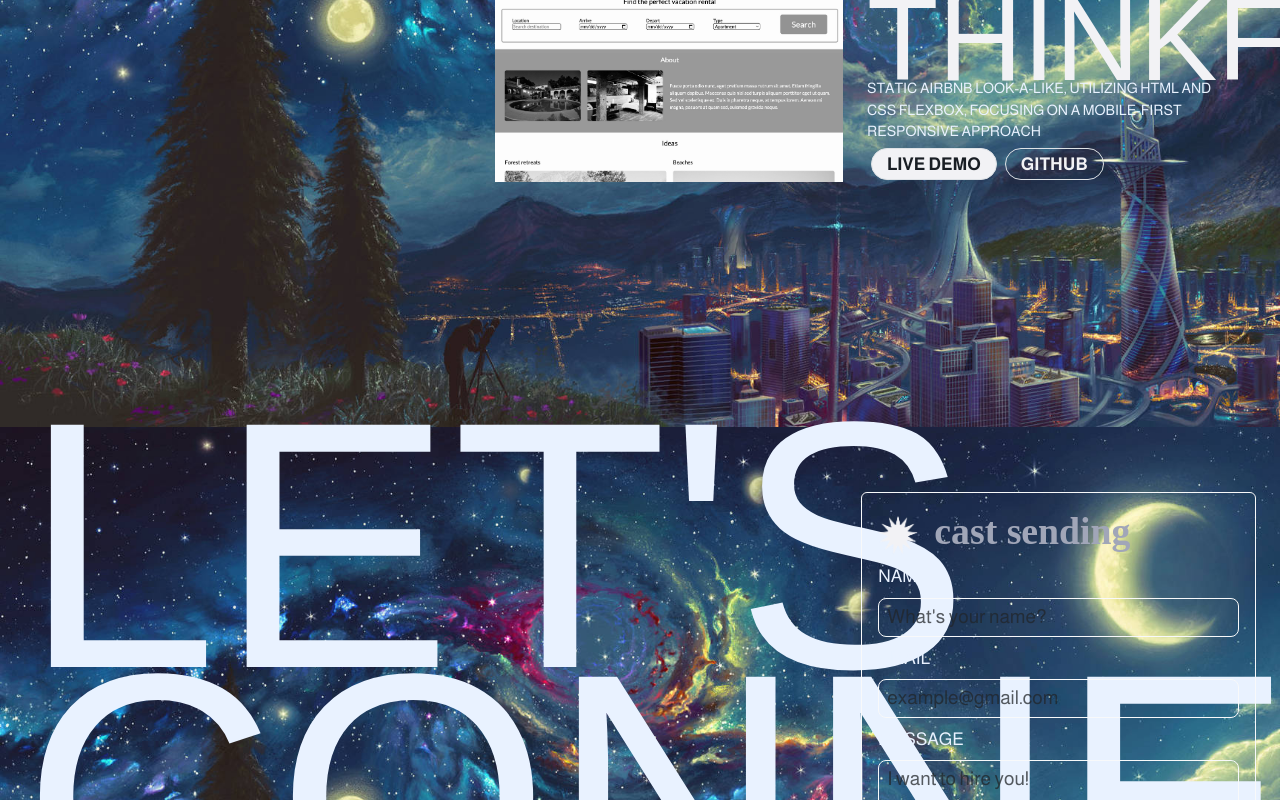
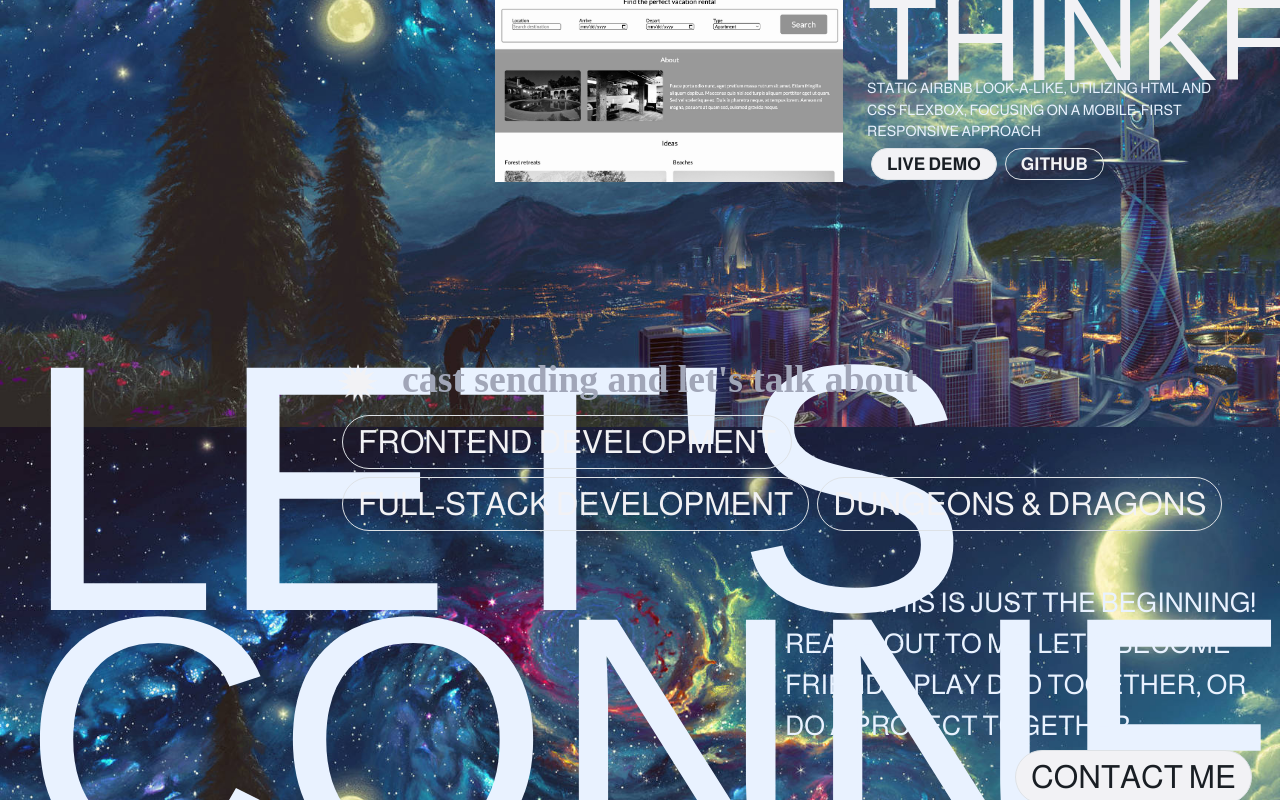
Before and after one commit to petrihcour/vanessa-portfolio, a React (Create React App) app: page / in a window 1280 px wide. Shown: the part 4373-5173 px from the top of the page. Built offline with nearby package versions, Linux system fonts and the light colour scheme; a web font is replaced by a local one.

Commit message:
general layout of sending component completed with buttons

```diff
--- a/src/components/Sending.js
+++ b/src/components/Sending.js
@@ -1,161 +1,79 @@
-import React, { useRef, useState } from "react";
+import React from "react";
 import MarqueeButton from "../animations/MarqueeButton";
 import "../styles/Sending.css";
 import star from "../images/accents/star.png";
-import emailjs from "@emailjs/browser";
+// import emailjs from "@emailjs/browser";
 
 // consider removing form and applying buttons to contact me instead.
 // underneath sending, let's connect, add footer still in sending with linkedin, github, etc...
 
 export const Sending = () => {
-  const formRef = useRef();
-  const [form, setForm] = useState({ name: "", email: "", message: "" });
-  const [loading, setLoading] = useState(false);
-
-  const handleChange = (event) => {
-    const { name, value } = event.target;
-    setForm({
-      ...form,
-      [name]: value,
-    });
-  };
-
-  const handleSubmit = (event) => {
-    event.preventDefault();
-    setLoading(true);
-
-    emailjs
-      .sendForm(
-        "service_2l8691d",
-        "template_xxnpv2p",
-        formRef.current,
-        "TCLTbBBqLyWifVTbK"
-      )
-      .then(
-        () => {
-          setLoading(false);
-          alert(
-            "Thank you for your message. I will get back to you as soon as possible."
-          );
-          setForm({
-            name: "",
-            email: "",
-            message: "",
-          });
-        },
-        (error) => {
-          setLoading(false);
-          console.log(error);
-          alert("Something went wrong. Please try again.");
-        }
-      );
-  };
+  const contactData = [
+    {
+      name: "Frontend Development",
+      link: "mailto:letitbe24@yahoo.com?subject=I'm looking for a Frontend Developer. Let's talk!",
+    },
+    {
+      name: "Full-Stack Development",
+      link: "mailto:letitbe24@yahoo.com?subject=I'm looking for a Full-Stack Developer. Let's talk!",
+    },
+    {
+      name: "Dungeons & Dragons",
+      link: "mailto:letitbe24@yahoo.com?subject=Wanna play D&D?",
+    },
+  ];
 
   return (
     <div id="sending" className="container-fluid mt-5 pt-5">
       <div className="justify-content-lg-between row">
-        <div className="text-uppercase col-lg-6 align-content-end">
+        <div className="text-uppercase col-lg-3 align-content-end">
           <h1 className="home-i-am">Let's</h1>
           <h1 className="home-title-vanessa sending-title-connect mb-0">
             Connect
           </h1>
         </div>
-        <div className="col-xl-4 col-lg-5 align-content-center">
-          <form
-            ref={formRef}
-            className="card border-light"
-            onSubmit={handleSubmit}
-            style={{ backgroundColor: "transparent" }}
-          >
-            <div className="card-body">
-              <h4 className="accent text-lowercase">
-              <img
-              src={star}
-              alt="13 pointed star"
-              className="star-img me-3"
-            />
-            Cast Sending</h4>
-              <div className="mb-2">
-                <label
-                  htmlFor="name"
-                  className="form-label body-text text-uppercase"
-                  style={{ fontSize: "1.1rem" }}
-                >
-                  Name
-                </label>
-                <input
-                  type="text"
-                  name="name"
-                  value={form.name}
-                  placeholder="What's your name?"
-                  className="form-control form-control-sm body-text bg-transparent border-light rounded-3"
-                  style={{ color: "#404455", fontSize: "1.2rem" }}
-                  id="name"
-                  onChange={handleChange}
-                  required
+        <div className="col-xl-9 col-lg-9 align-content-start">
+          <h4 className="accent text-lowercase">
+            <img src={star} alt="13 pointed star" className="star-img me-4" />
+            Cast sending and let's talk about
+          </h4>
+          <div className="d-flex flex-wrap">
+            {contactData.map((contact, index) => (
+              <MarqueeButton
+                key={index}
+                label={contact.name}
+                href={contact.link}
+                type="button"
+                hasMarquee
+              />
+            ))}
+          </div>
+
+          <div className="d-flex col-xl-6 me-0 mx-auto justify-content-end">
+            <div className="mt-5 row body-text text-uppercase">
+              <div className="text-end">This is just the beginning! </div>
+              Reach out to me. Let's become friends, play D&D together, or do a
+              project together.
+              <div className="d-flex justify-content-end">
+                <MarqueeButton
+                  label="Contact Me"
+                  href="mailto:letitbe24@yahoo.com?subject=I want to work with you!"
+                  style={{
+                    backgroundColor: "#F2F2F5",
+                    color: "#191e24",
+                  }}
+                  textColor="#191e24"
+                  hasMarquee
                 />
               </div>
-              <div className="mb-2">
-                <label
-                  htmlFor="email"
-                  className="form-label body-text text-uppercase"
-                  style={{ fontSize: "1.1rem" }}
-                >
-                  email
-                </label>
-                <input
-                  type="email"
-                  name="email"
-                  value={form.email}
-                  placeholder="example@gmail.com"
-                  className="form-control form-control-sm body-text bg-transparent border-light rounded-3"
-                  style={{ color: "#404455", fontSize: "1.2rem" }}
-                  id="email"
-                  onChange={handleChange}
-                  required
-                />
-              </div>
-              <div className="mb-2">
-                <label
-                  htmlFor="message"
-                  className="form-label body-text text-uppercase"
-                  style={{ fontSize: "1.1rem" }}
-                >
-                  Message
-                </label>
-                <textarea
-                  rows="3"
-                  name="message"
-                  value={form.message}
-                  placeholder="I want to hire you!"
-                  className="form-control form-control-sm body-text bg-transparent border-light rounded-3"
-                  style={{ color: "#E9F2FF", fontSize: "1.2rem" }}
-                  id="message"
-                  onChange={handleChange}
-                  required
-                ></textarea>
-              </div>
-              <div className="d-flex justify-content-end mt-2">
-                <button
-                  type="submit"
-                  className="btn btn-outline"
-                  style={{ border: "none", padding: "0" }}
-                >
-                  <MarqueeButton
-                    label={loading ? "sending" : "send"}
-                    hasMarquee
-                    style={{
-                      backgroundColor: "#F2F2F5",
-                      color: "#15171C",
-                      fontWeight: "600",
-                      fontSize: "1.2rem",
-                    }}
-                    textColor="#15171C"
-                  />
-                </button>
-              </div>
             </div>
-          </form>
+          </div>
+        </div>
+        <div class="d-flex">
+          <div class="p-2 w-75 body-text text-uppercase">Flex item</div>
+          <div class="p-2 flex-shrink-1 body-text text-uppercase">
+            Flex item
+          </div>
         </div>
       </div>
     </div>
--- a/src/skills-data/SkillsData.js
+++ b/src/skills-data/SkillsData.js
@@ -88,12 +88,12 @@ const skillsData = [
     skill: "RESTful APIs",
     bonus: proficiencyBonus + bonusData.Backend,
   },
-  {
-    proficiency: "proficient",
-    type: "Frontend",
-    skill: "WordPress",
-    bonus: proficiencyBonus + bonusData.Frontend,
-  },
+  // {
+  //   proficiency: "proficient",
+  //   type: "Frontend",
+  //   skill: "WordPress",
+  //   bonus: proficiencyBonus + bonusData.Frontend,
+  // },
 ];
 
 export default skillsData;
```
